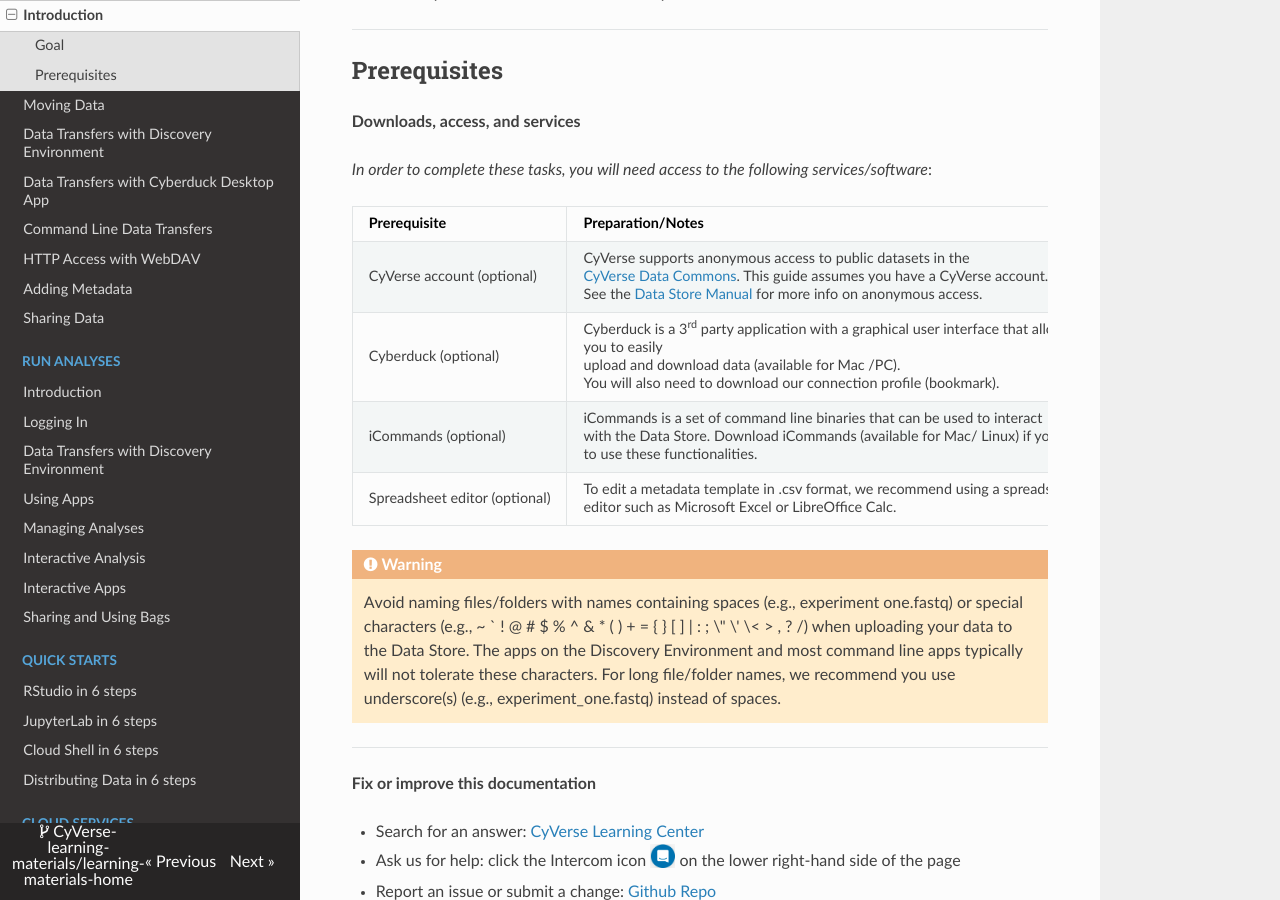
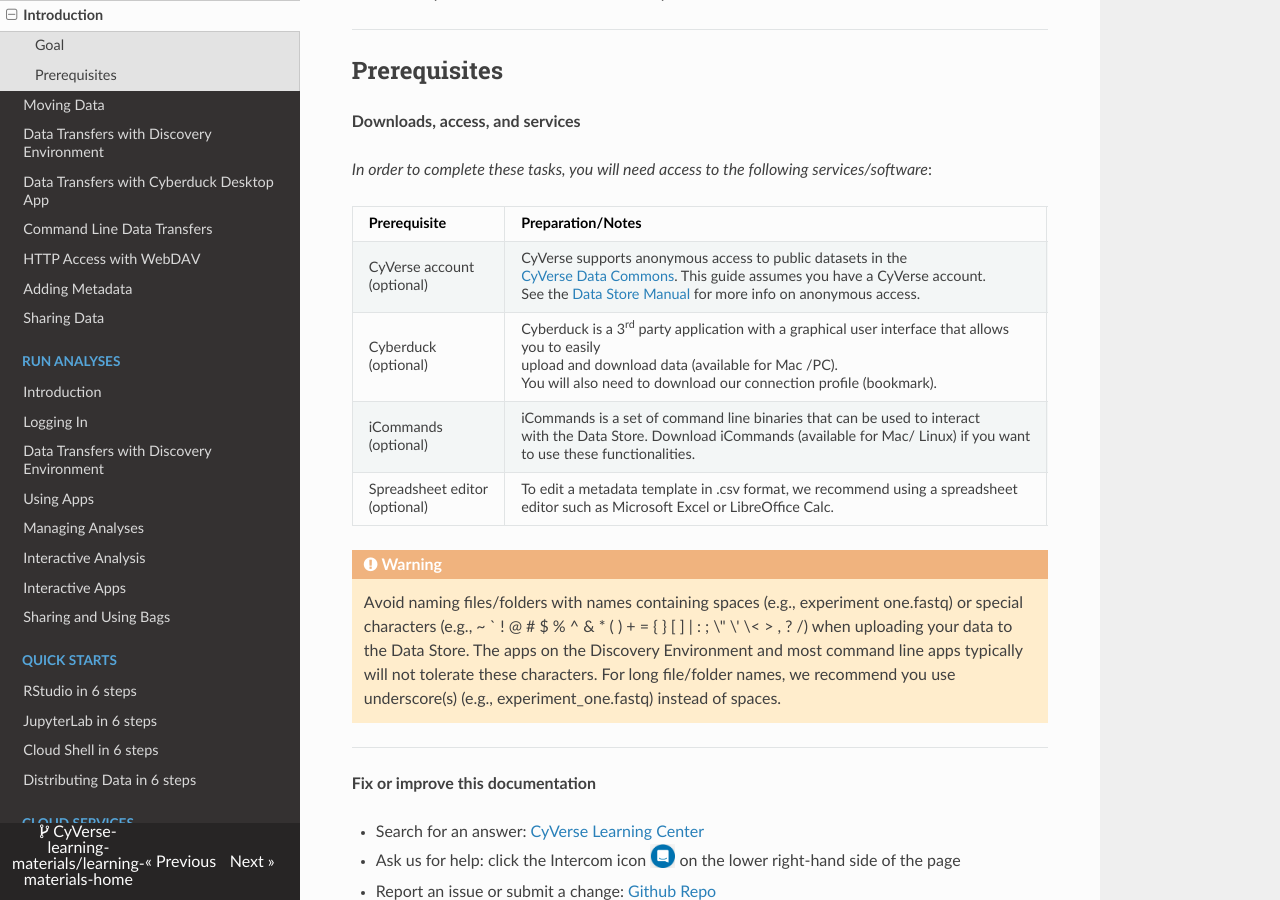
Before and after one commit to CyVerse-learning-materials/learning-materials-home, an MkDocs documentation site: the page built from docs/ds/intro.md, in a window 1280 px wide and 900 px high, scrolled down 762 px. Built offline with MkDocs 1.6.1, drawn with Linux system fonts in a browser that asks for light colours; nearby versions of some CDN libraries; a script that is not in the unit is left out.

```diff
--- a/docs/ds/intro.md
+++ b/docs/ds/intro.md
@@ -25,10 +25,10 @@ following services/software*:
 
 | Prerequisite | Preparation/Notes | Link/Download |
 | --- | --- | --- |
-| CyVerse account (optional) | CyVerse supports anonymous access to public datasets in the <br> [CyVerse Data Commons](https://datacommons.cyverse.org/). This guide assumes you have a CyVerse account. <br> See the [Data Store Manual](https://cyverse.atlassian.net/wiki/spaces/DS/overview) for more info on anonymous access. |  [Get account](https://user.cyverse.org/){target=_blank} |
-| Cyberduck (optional) |  Cyberduck is a 3rd party application with a graphical user interface that allows <br> you to easily <br> upload and download data (available for Mac /PC). <br> You will also need to download our connection profile (bookmark). | - [Cyberduck Website](https://cyberduck.io/download/) <br> - [Cyberduck connection profile](https://cyverse.atlassian.net/wiki/download/attachments/241869843/CyVerseDataStore.cyberduckprofile?version=1&modificationDate=1568640173000&cacheVersion=1&api=v2) |
-|iCommands (optional) | iCommands is a set of command line binaries that can be used to interact <br> with the Data Store. Download iCommands (available for Mac/ Linux) if you want <br> to use these functionalities. | - [iCommands (for Mac)](https://cyverse.atlassian.net/wiki/download/attachments/241869823/cyverse-icommands-4.1.9.pkg?version=3&modificationDate=1472820029000&cacheVersion=1&api=v2) <br> - [iCommands (for Linux; see iCommands CLI)](https://irods.org/download/) |
-| Spreadsheet editor (optional) | To edit a metadata template in .csv format, we recommend using a spreadsheet <br> editor such as Microsoft Excel or LibreOffice Calc. | Free [LibreOffice](https://www.libreoffice.org/) |
+| CyVerse account <br> (optional) | CyVerse supports anonymous access to public datasets in the <br> [CyVerse Data Commons](https://datacommons.cyverse.org/). This guide assumes you have a CyVerse account. <br> See the [Data Store Manual](https://cyverse.atlassian.net/wiki/spaces/DS/overview) for more info on anonymous access. |  [Get account](https://user.cyverse.org/){target=_blank} |
+| Cyberduck  <br> (optional) |  Cyberduck is a 3rd party application with a graphical user interface that allows <br> you to easily <br> upload and download data (available for Mac /PC). <br> You will also need to download our connection profile (bookmark). | - [Cyberduck Website](https://cyberduck.io/download/) <br> - [Cyberduck connection profile](https://cyverse.atlassian.net/wiki/download/attachments/241869843/CyVerseDataStore.cyberduckprofile?version=1&modificationDate=1568640173000&cacheVersion=1&api=v2) |
+|iCommands  <br> (optional) | iCommands is a set of command line binaries that can be used to interact <br> with the Data Store. Download iCommands (available for Mac/ Linux) if you want <br> to use these functionalities. | - [iCommands (for Mac)](https://cyverse.atlassian.net/wiki/download/attachments/241869823/cyverse-icommands-4.1.9.pkg?version=3&modificationDate=1472820029000&cacheVersion=1&api=v2) <br> - [iCommands (for Linux; see iCommands CLI)](https://irods.org/download/) |
+| Spreadsheet editor  <br> (optional) | To edit a metadata template in .csv format, we recommend using a spreadsheet <br> editor such as Microsoft Excel or LibreOffice Calc. | Free [LibreOffice](https://www.libreoffice.org/) |
 
 !!! Warning
 
```
